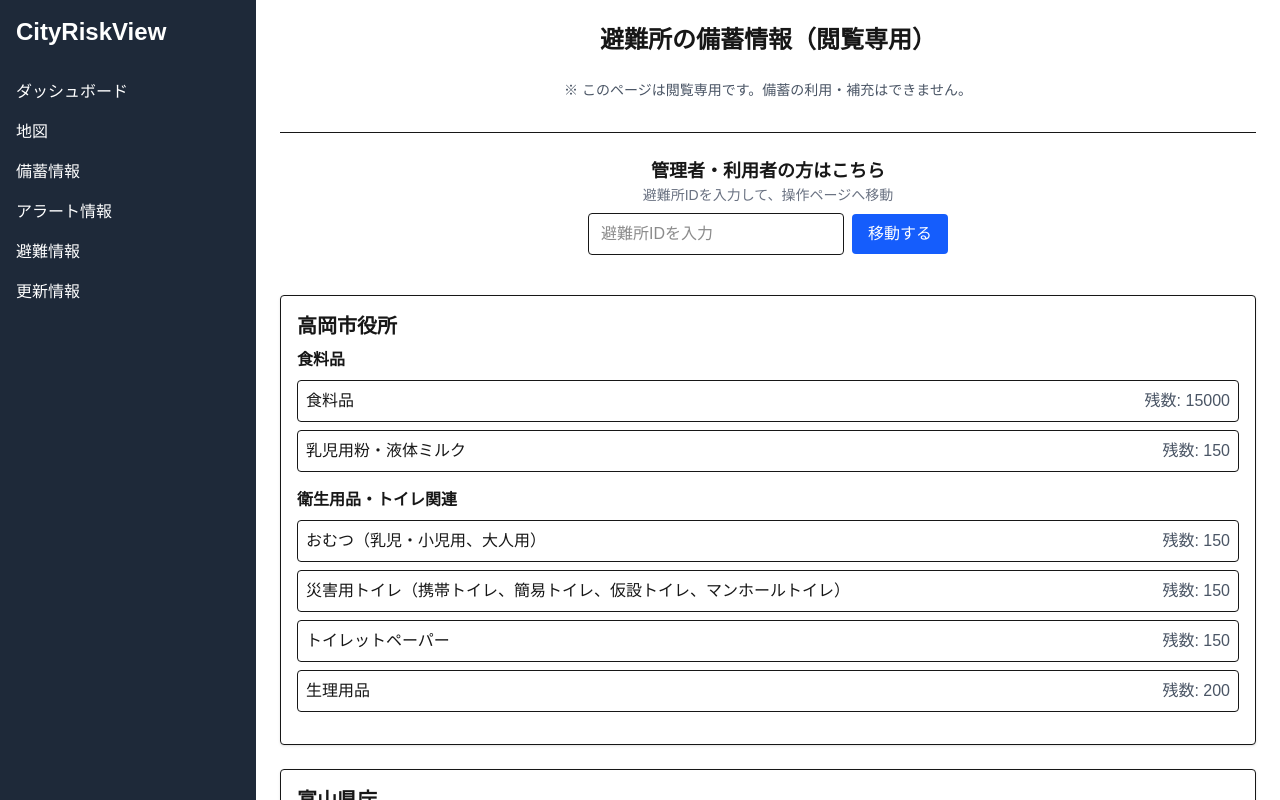
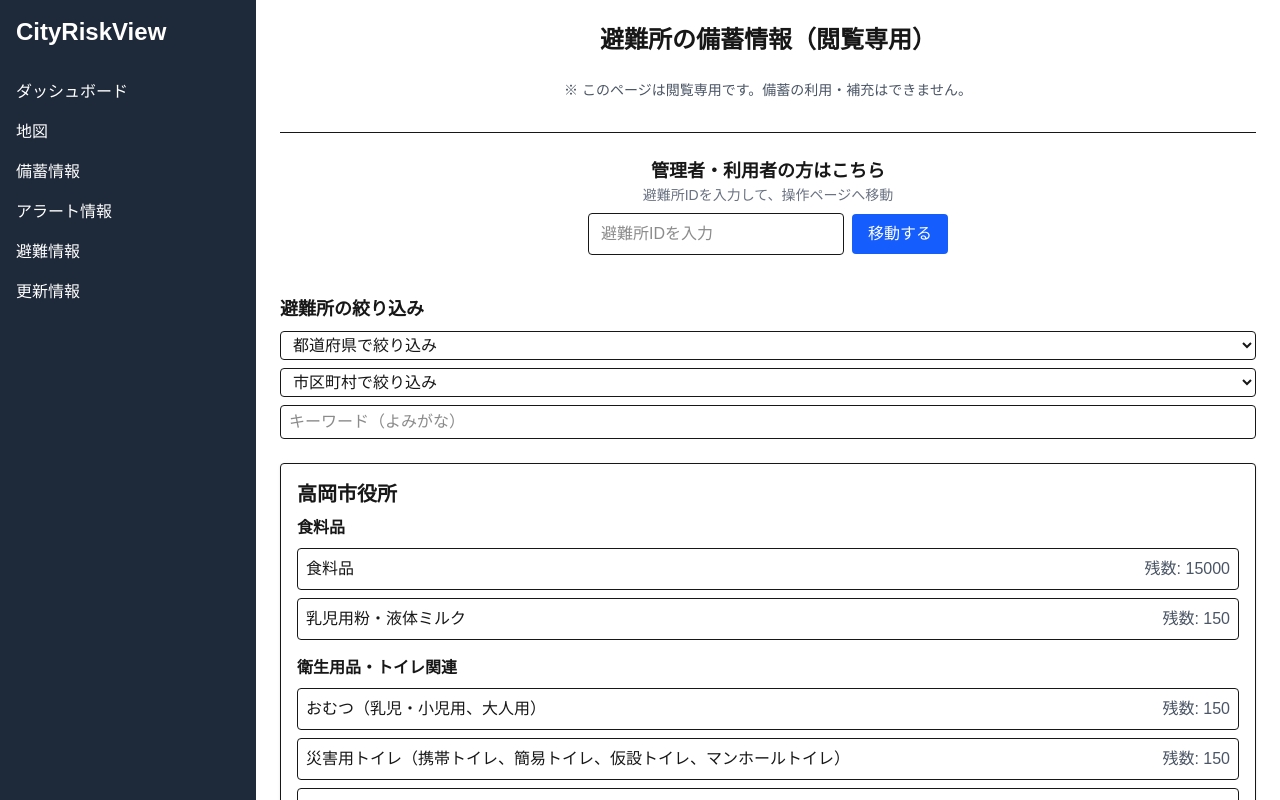
Before and after one commit to s-taku0502/CityRiskView, a Next.js app: page /stock in a window 1280 px wide. Built offline with nearby package versions, Linux system fonts and the light colour scheme.

Commit message:
絞り込みができるようにした

```diff
--- a/app/stock/components/DefaultPage.js
+++ b/app/stock/components/DefaultPage.js
@@ -3,9 +3,14 @@ import { useState } from 'react';
 import { useRouter } from 'next/navigation';
 import { mockShelters } from '@/app/evacuation/EvacuationMockData';
 import baseStockData from '@/data/ShelterStocks.json';
+import FilterPanel from '@/app/evacuation/components/FilterPanel';
 
 export default function StockViewPage() {
   const [shelterId, setShelterId] = useState('');
+  const [keyword, setKeyword] = useState('');
+  const [prefecture, setPrefecture] = useState('');
+  const [city, setCity] = useState('');
+
   const router = useRouter();
 
   const handleAccess = () => {
@@ -13,6 +18,24 @@ export default function StockViewPage() {
       router.push(`/stock/manage?id=${shelterId}`);
     }
   };
+
+  const prefectureOptions = [...new Set(mockShelters.map((s) => s.prefecture))];
+  const cityOptions = [...new Set(
+    mockShelters
+      .filter((s) => !prefecture || s.prefecture === prefecture)
+      .map((s) => s.city)
+  )];
+
+  const filteredShelters = mockShelters.filter((shelter) => {
+    const matchesKeyword =
+      !keyword ||
+      shelter.name_kana.some((k) =>
+        k.toLowerCase().includes(keyword.toLowerCase())
+      );
+    const matchesPrefecture = !prefecture || shelter.prefecture === prefecture;
+    const matchesCity = !city || shelter.city === city;
+    return matchesKeyword && matchesPrefecture && matchesCity;
+  });
 
   return (
     <div className="p-6 space-y-6">
@@ -40,11 +63,27 @@ export default function StockViewPage() {
         </button>
       </div>
 
-      {mockShelters.map((shelter) => {
+      {/* フィルター UI */}
+      <div className="mt-6">
+        <h4 className="font-semibold text-lg mb-2">避難所の絞り込み</h4>
+        <FilterPanel
+          keyword={keyword}
+          setKeyword={setKeyword}
+          prefecture={prefecture}
+          setPrefecture={setPrefecture}
+          city={city}
+          setCity={setCity}
+          prefectureOptions={prefectureOptions}
+          cityOptions={cityOptions}
+        />
+      </div>
+
+      {/* 絞り込んだ避難所の表示 */}
+      {filteredShelters.map((shelter) => {
         const stock = baseStockData[shelter.id] || [];
 
         return (
-          <div key={shelter.id} className="border rounded p-4 shadow bg-white">
+          <div key={shelter.id} className="border rounded p-4 shadow bg-white mt-6">
             <h3 className="text-xl font-semibold mb-2">{shelter.name}</h3>
 
             {Object.entries(
```
